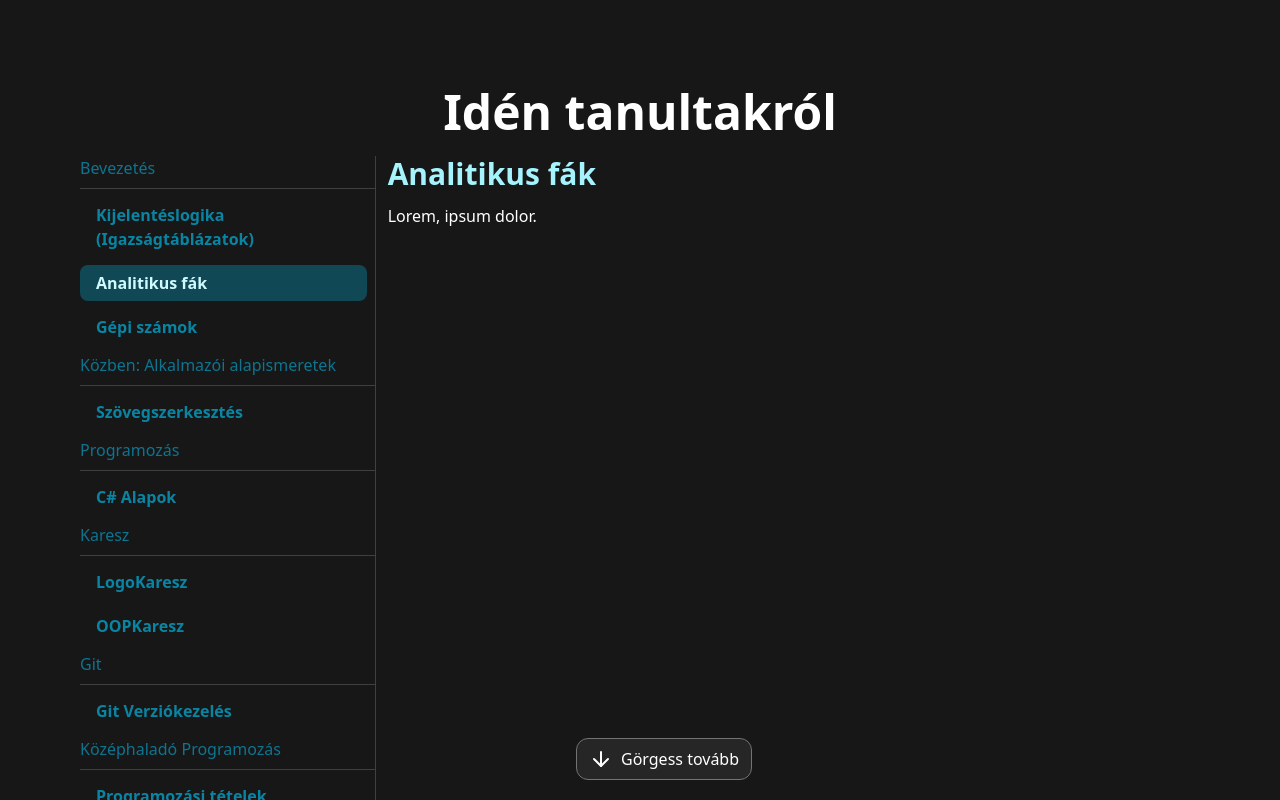
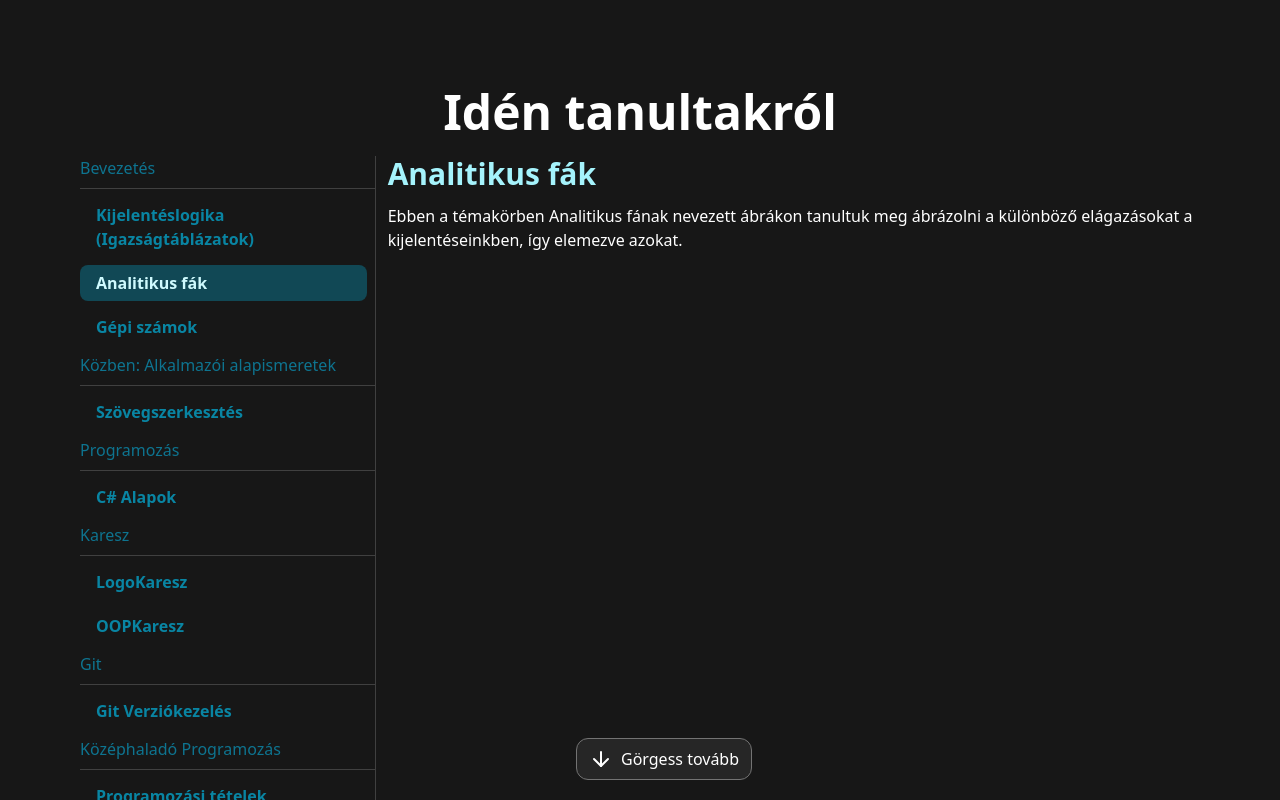
Before and after one commit to PstasDev/SpcPort, a website: page index.html in a window 1280 px wide. Both pictures are taken after a click on the tab "Analitikus fák". Shown: the part 1043-1843 px from the top of the page. Drawn offline with nearby package versions, Linux system fonts and the light colour scheme; a web font is replaced by a local one.

Commit message:
content upload

```diff
--- a/index.html
+++ b/index.html
@@ -278,7 +278,7 @@
                     <div id="vertical-tab-with-border-2" class="hidden" role="tabpanel" aria-labelledby="vertical-tab-with-border-item-2">
                         <article id="articleAnalitikusFak">
                             <h4 class="mb-3 text-xl font-semibold text-black dark:text-cyan-200 md:text-3xl">Analitikus fák</h4>
-                            <p class="text-black dark:text-white">Lorem, ipsum dolor.</p>
+                            <p class="text-black dark:text-white">Ebben a témakörben Analitikus fának nevezett ábrákon tanultuk meg ábrázolni a különböző elágazásokat a kijelentéseinkben, így elemezve azokat.</p>
                         </article>
                     </div>
                     <div id="vertical-tab-with-border-3" class="hidden" role="tabpanel" aria-labelledby="vertical-tab-with-border-item-3">
```
